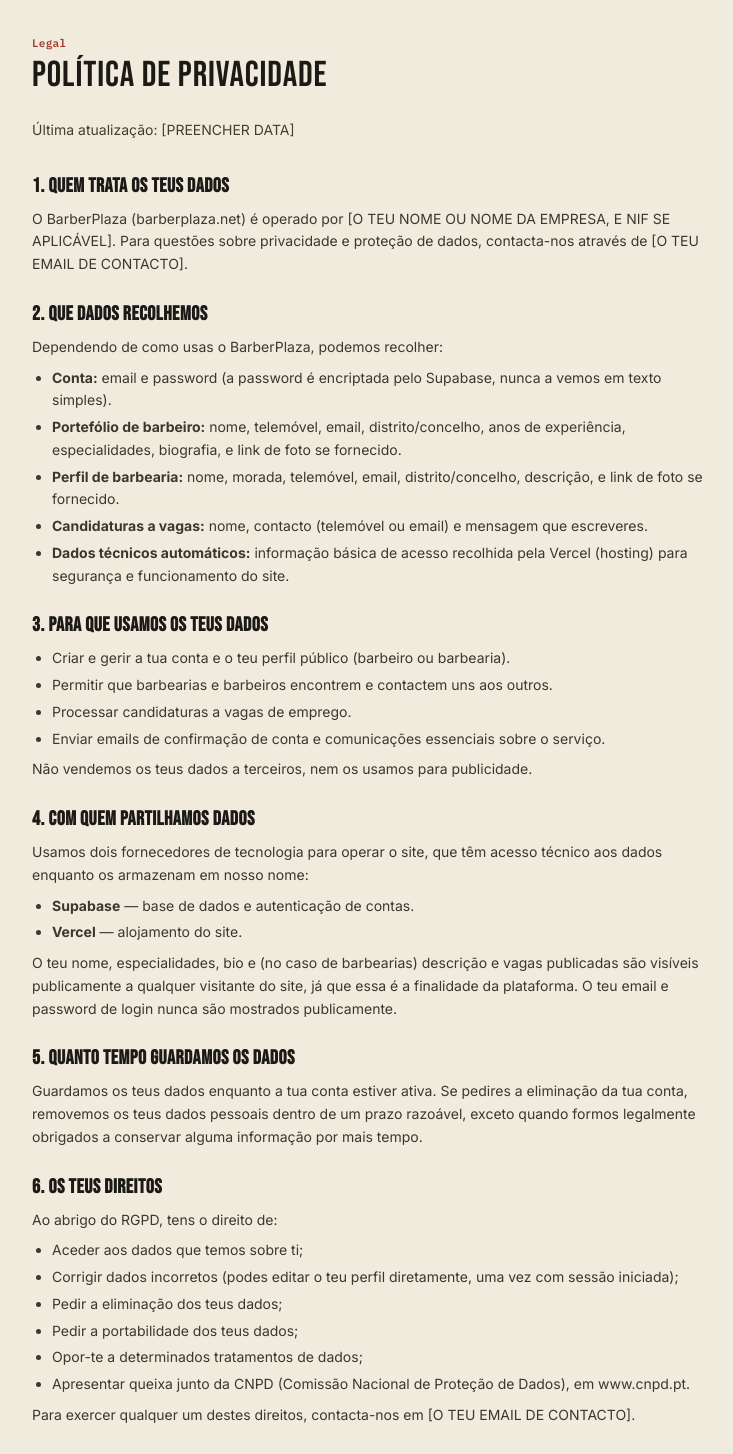
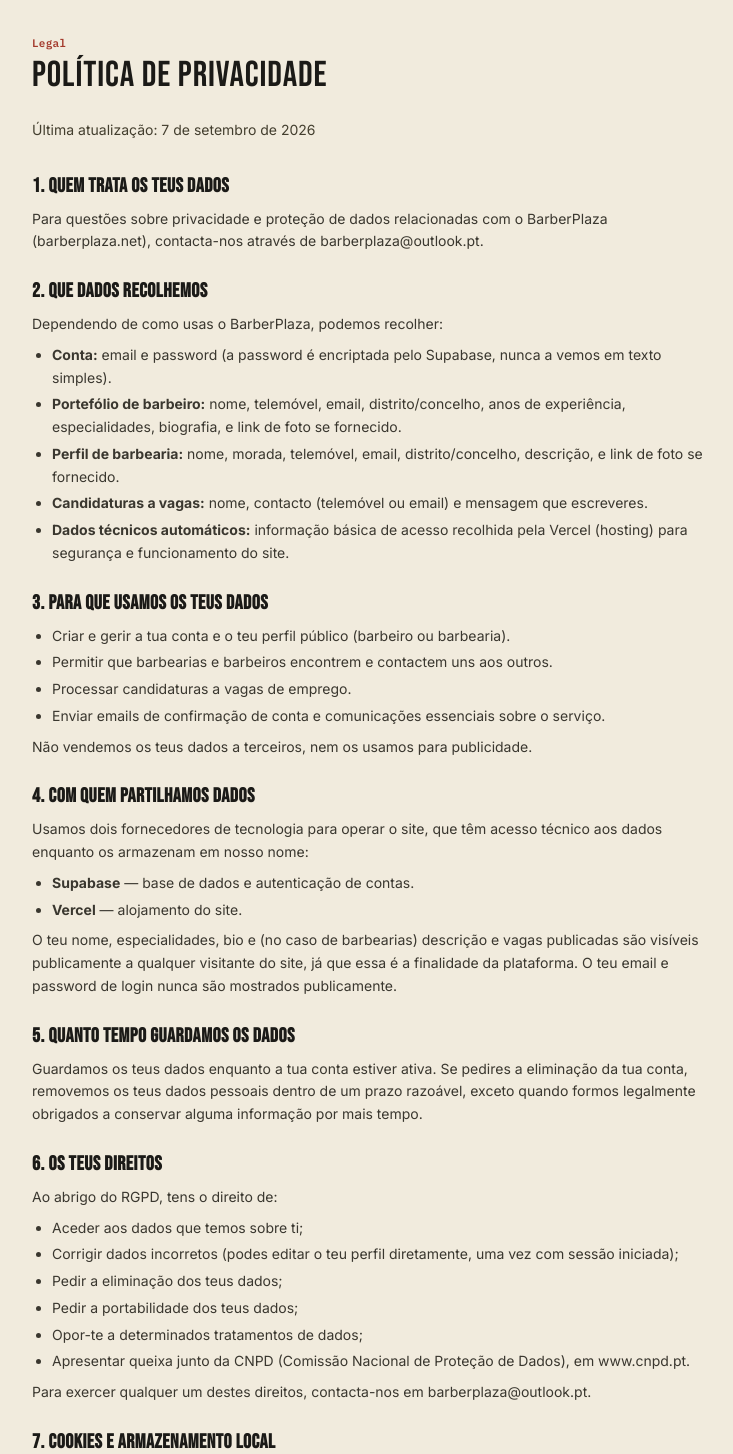
Before and after one commit to OGuinapo/Barberplaza, a Next.js app: page /privacidade in a window 1280 px wide. Shown: the part 100-1554 px from the top of the page, without its empty margins (272-1005 px from the left). Built offline with nearby package versions, Linux system fonts and the light colour scheme; no server answers.

Commit message:
Update privacy policy details and contact information
Updated the privacy policy with the last update date and contact email.

```diff
--- a/src/app/privacidade/page.tsx
+++ b/src/app/privacidade/page.tsx
@@ -7,14 +7,14 @@ export default function PrivacidadePage() {
     <div className="max-w-[720px] mx-auto px-6 py-16">
       <span className="font-mono text-[11px] tracking-wide text-red font-semibold block mb-1">Legal</span>
       <h1 className="text-4xl mb-6">Política de Privacidade</h1>
-      <p className="text-sm text-muted mb-8">Última atualização: [PREENCHER DATA]</p>
+      <p className="text-sm text-muted mb-8">Última atualização: 7 de setembro de 2026</p>
 
       <div className="space-y-6 text-sm text-[#3a372f] leading-relaxed">
         <section>
           <h2 className="text-xl font-bold text-ink mb-2">1. Quem trata os teus dados</h2>
           <p>
-            O BarberPlaza (barberplaza.net) é operado por [O TEU NOME OU NOME DA EMPRESA, E NIF SE APLICÁVEL].
-            Para questões sobre privacidade e proteção de dados, contacta-nos através de [O TEU EMAIL DE CONTACTO].
+            Para questões sobre privacidade e proteção de dados relacionadas com o BarberPlaza (barberplaza.net),
+            contacta-nos através de barberplaza@outlook.pt.
           </p>
         </section>
 
@@ -76,7 +76,7 @@ export default function PrivacidadePage() {
             <li>Apresentar queixa junto da CNPD (Comissão Nacional de Proteção de Dados), em www.cnpd.pt.</li>
           </ul>
           <p className="mt-2">
-            Para exercer qualquer um destes direitos, contacta-nos em [O TEU EMAIL DE CONTACTO].
+            Para exercer qualquer um destes direitos, contacta-nos em barberplaza@outlook.pt.
           </p>
         </section>
 
```
